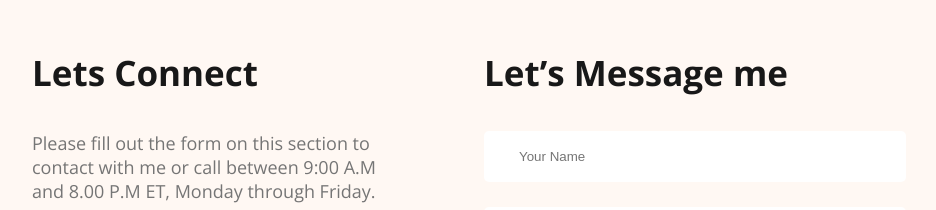
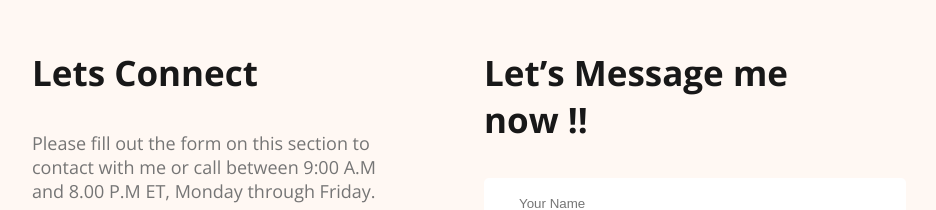
Before and after one commit to Shazzad-Shuvo/webdeveloper-portfolio, a plain HTML site: page index.html in a window 1280 px wide. Shown: the part 3380-3590 px from the top of the page, without its empty margins (206-1142 px from the left). Drawn offline with nearby package versions, Linux system fonts and the light colour scheme.

Commit message:
contact title updated

```diff
--- a/index.html
+++ b/index.html
@@ -166,7 +166,7 @@
             </div>
         </div>
         <div class="footer-column">
-            <h3 class="footer-title">Let’s Message me</h3>
+            <h3 class="footer-title">Let’s Message me now !!</h3>
             <form class="contact">
                 <input type="text" placeholder="Your Name">
                 <input type="email" placeholder="Your Email">
```
